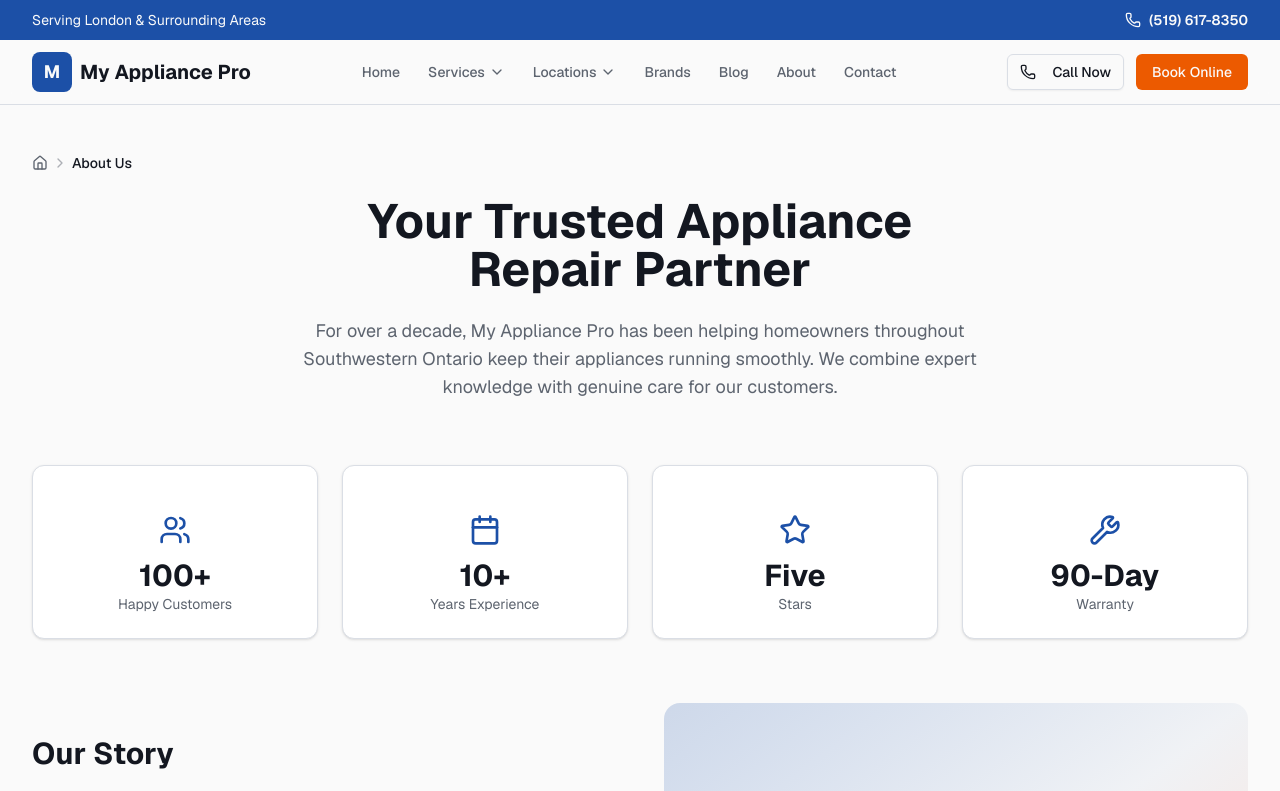
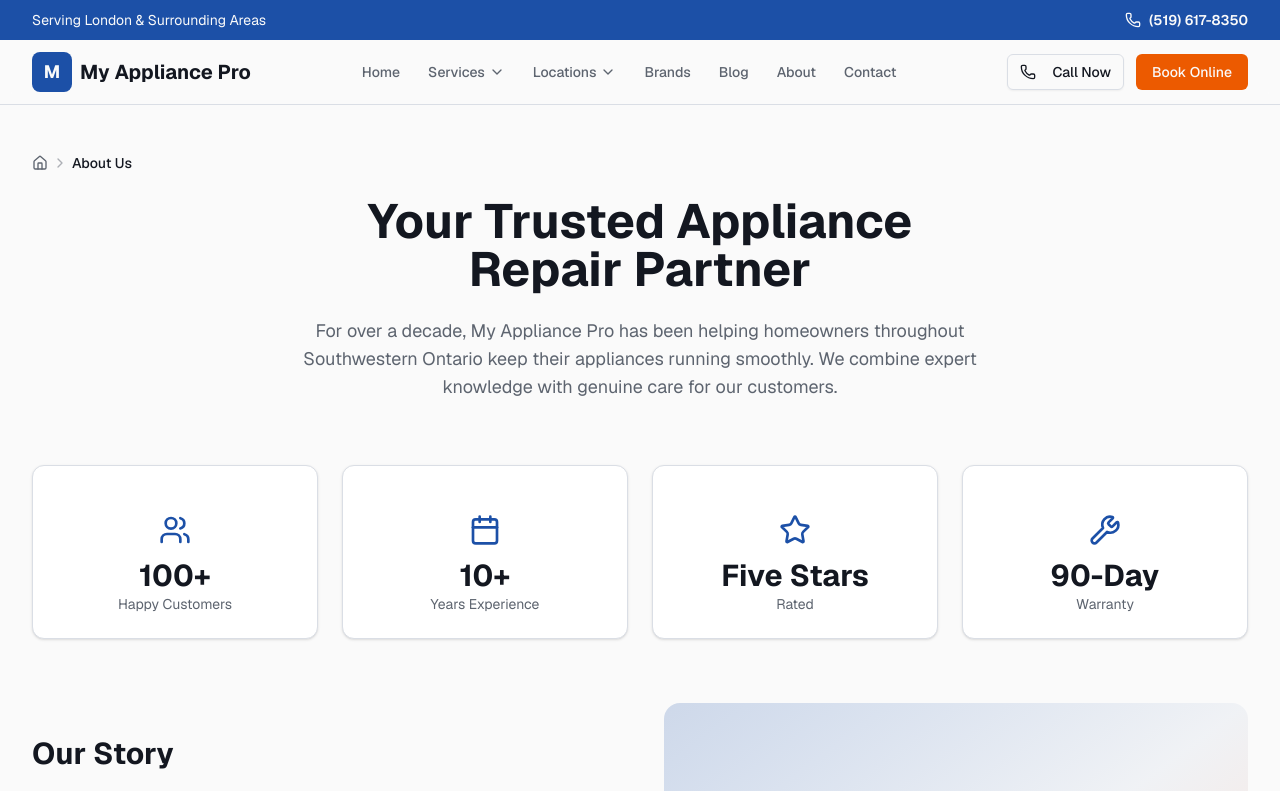
Before and after one commit to cgalvis20-beep/v0-wordpress-appliance-repair, a Next.js app: page /about in a window 1280 px wide. Shown: the top 791 px of the page. Built offline with nearby package versions, Linux system fonts and the light colour scheme.

Commit message:
feat: display "Five Stars" with "Rated" label in stats\n\nConsistent formatting for star ratings and labels.

```diff
--- a/app/about/page.tsx
+++ b/app/about/page.tsx
@@ -15,7 +15,7 @@ export const metadata: Metadata = {
 const stats = [
   { icon: Users, value: "100+", label: "Happy Customers" },
   { icon: Calendar, value: "10+", label: "Years Experience" },
-  { icon: Star, value: "Five", label: "Stars" },
+  { icon: Star, value: "Five Stars", label: "Rated" },
   { icon: Wrench, value: "90-Day", label: "Warranty" },
 ]
 
```
